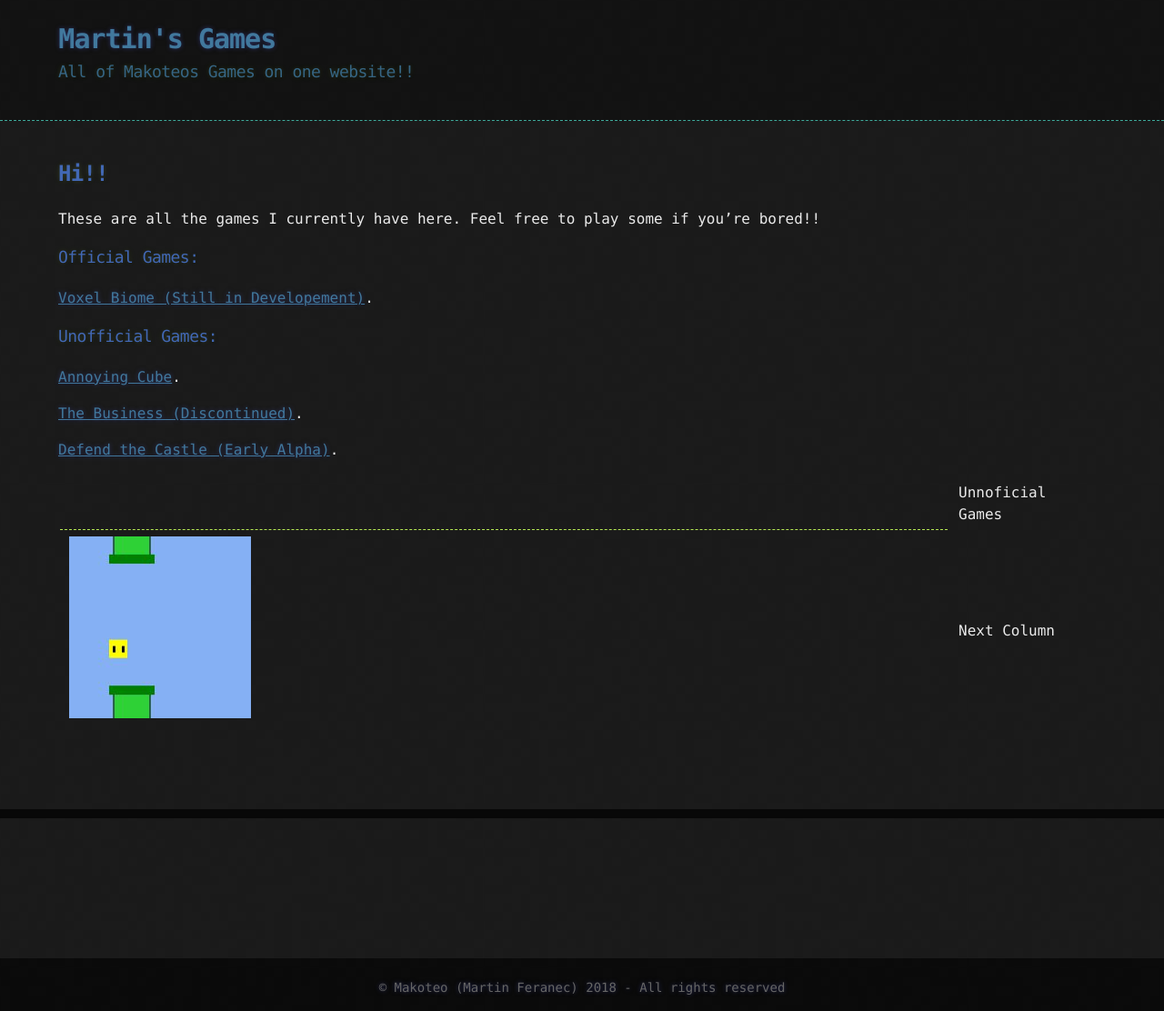
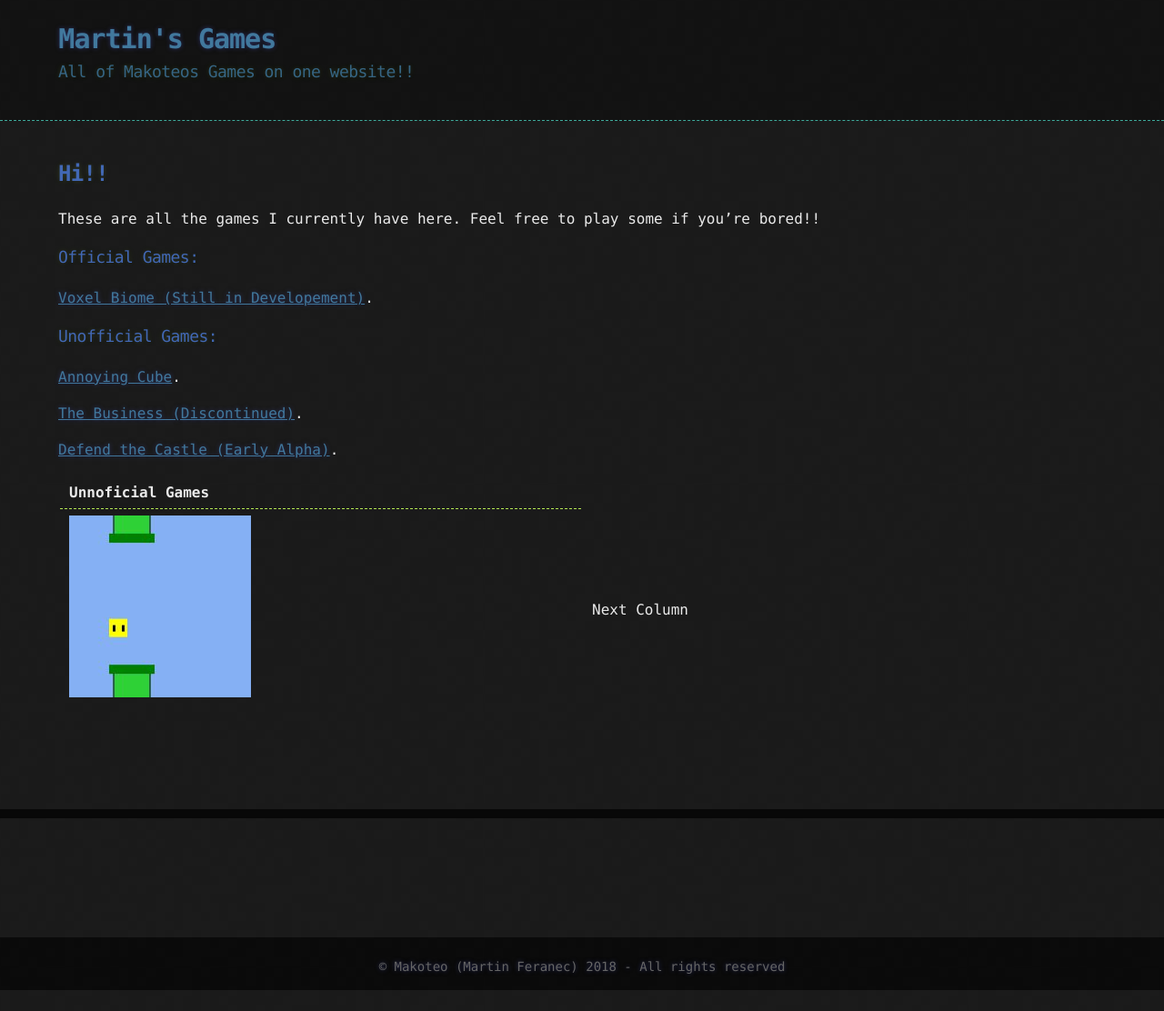
Before and after one commit to makoteo/blog, a Jekyll site: the page built from index.md, in a window 1280 px wide. Shown: the whole page at 91% size. Built offline with Jekyll 4.4.1, drawn with Linux system fonts in a browser that asks for light colours; after the commit the page ends 1089 px from its top, so only the background shows below that.

Commit message:
Continuing... Again...

```diff
--- a/index.md
+++ b/index.md
@@ -22,9 +22,9 @@ These are all the games I currently have here. Feel free to play some if you're
 {::nomarkdown}
 
 <table>
-    <th>
-        <td>Unnoficial Games</td>
-    </th>
+    <tr>
+        <th><b>Unnoficial Games</b></th>
+    </tr>
     <tr>
         <td><a href="./games/flying-cube/index.html"><img src="/blog/assets/PageImages/ThumbnailAnnoyingCubeNotScaled.jpg"></a></td>
         <td>Next Column</td>
```
